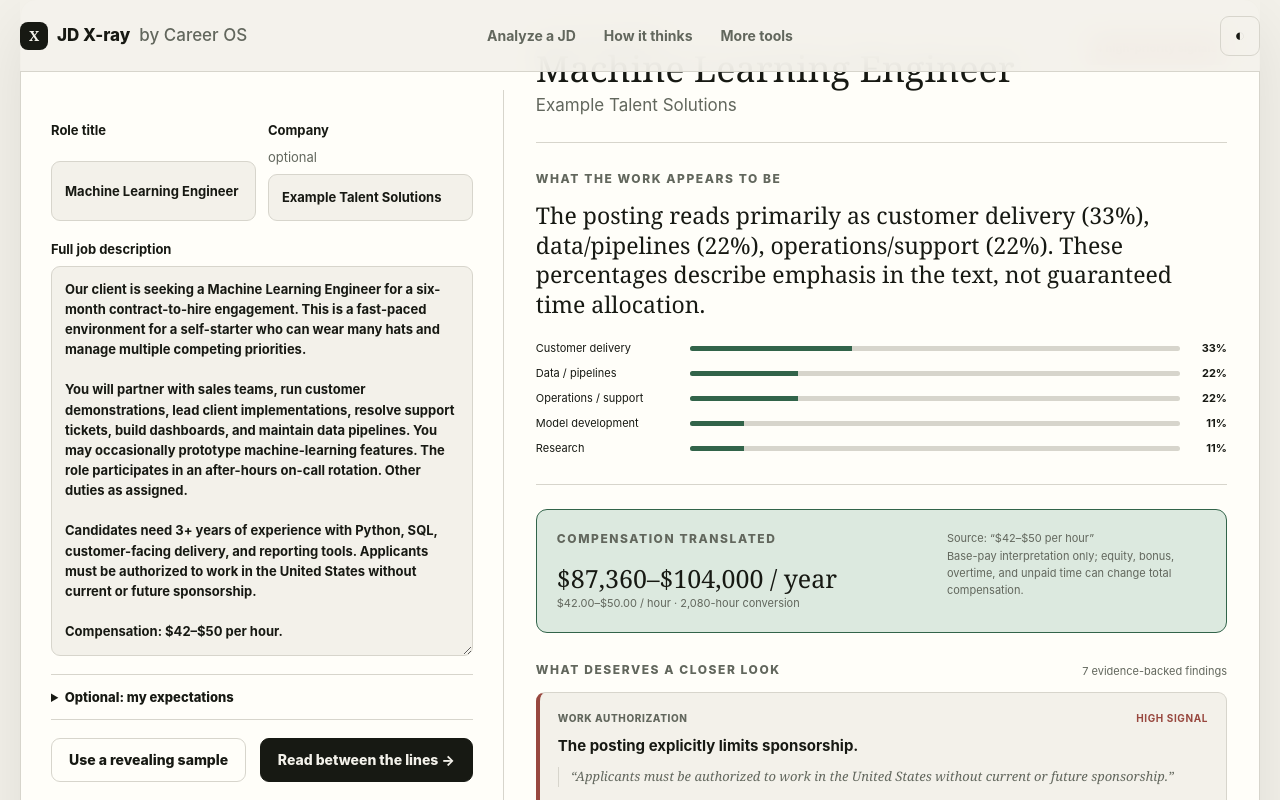
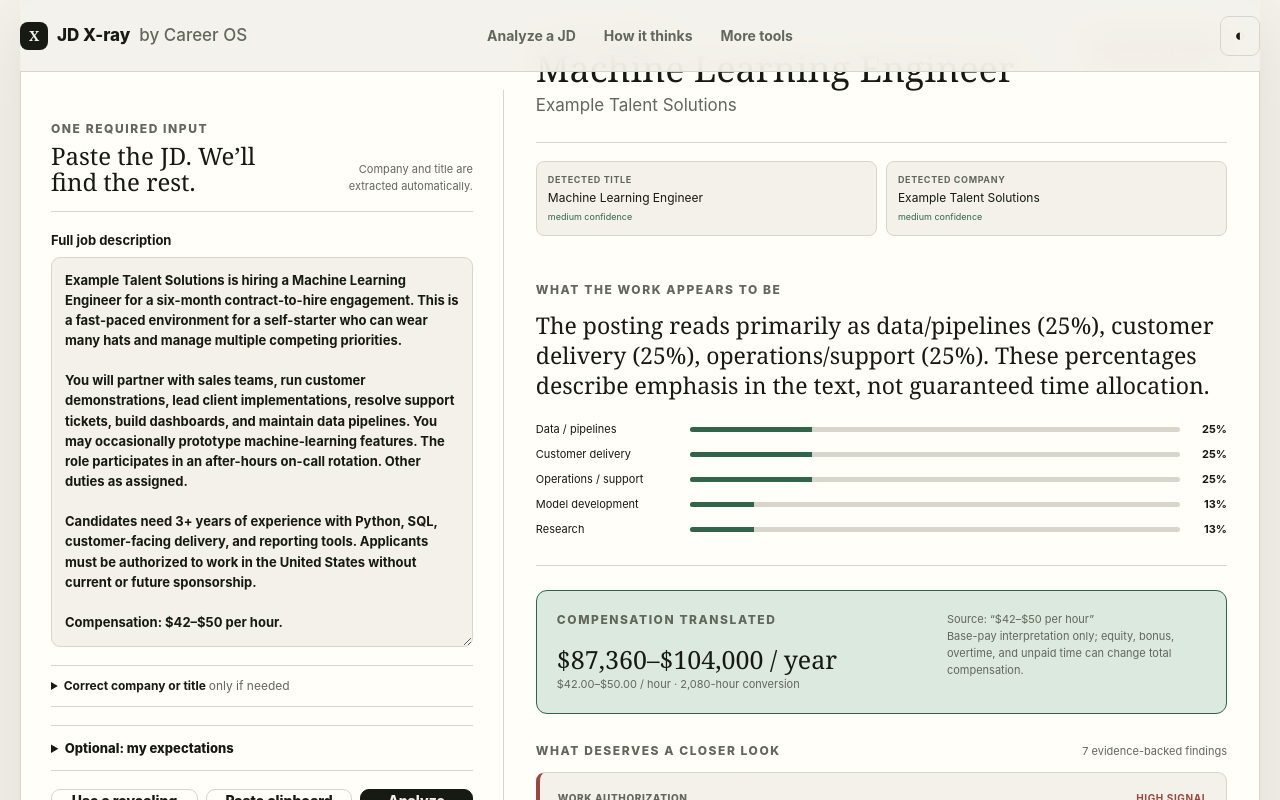
Before and after one commit to Demianman/jd-xray, a browser extension: page dist/index.html in a window 1280 px wide. Both pictures are taken after a click on the button "Use a revealing sample". Shown: the part 959-1759 px from the top of the page. Drawn offline with Linux system fonts and the light colour scheme.

Commit message:
Update Site source

```diff
--- a/dist/app.js
+++ b/dist/app.js
@@ -7,6 +7,7 @@
 const money = value => new Intl.NumberFormat("en-US", {style:"currency", currency:"USD", maximumFractionDigits:0}).format(value);
 
 function render(result, meta) {
+  const detected = result.metadata;
   const shares = Object.entries(result.work.shares).filter(([,v]) => v > 0).sort((a,b) => b[1]-a[1]);
   const high = result.findings.filter(f => f.severity === "high").length;
   const verdict = high ? `${high} high-priority signal${high === 1 ? "" : "s"}` : result.findings.length ? `${result.findings.length} signal${result.findings.length === 1 ? "" : "s"} to inspect` : "No strong hidden-risk signal detected";
@@ -14,7 +15,8 @@
   const findings = result.findings.length ? result.findings.map((f,index) => `<article class="finding ${f.severity}"><div class="finding-top"><span>${esc(categories[f.category] || f.category)}</span><b>${f.severity} signal</b></div><h4>${esc(f.title)}</h4><blockquote>“${esc(f.evidence)}”</blockquote><button class="copy-evidence" data-evidence="${index}" type="button">Copy evidence</button></article>`).join("") : `<div class="quiet"><h4>No strong pattern detected</h4><p>That does not prove the job is low-risk. The posting may simply omit the relevant details.</p></div>`;
   const qualifications = result.qualifications.requiredYears || result.qualifications.preferredYears ? `<div class="qualification-card"><p class="eyebrow">Minimum vs preferred</p><div><strong>${result.qualifications.requiredYears ?? "—"}<small>required years detected</small></strong><strong>${result.qualifications.preferredYears ?? "—"}<small>preferred years detected</small></strong></div><p>Preferred experience does not raise the detected minimum.</p></div>` : "";
   $("#report").className = "report";
-  $("#report").innerHTML = `<div class="report-head"><div><p class="eyebrow">JD X-ray report</p><h3>${esc(meta.title || "Untitled role")}</h3><p>${esc(meta.company || "Company not specified")}</p></div><span class="signal-count ${high ? "alert" : ""}">${esc(verdict)}</span></div><section class="plain-read"><p class="eyebrow">What the work appears to be</p><h4>${esc(result.summary)}</h4><div class="work-bars">${shares.map(([key,value]) => `<div><span>${esc(labels[key] || key)}</span><i><b style="width:${value}%"></b></i><strong>${value}%</strong></div>`).join("")}</div></section>${qualifications}${compensation}<section><div class="report-section-title"><p class="eyebrow">What deserves a closer look</p><span>${result.findings.length} evidence-backed finding${result.findings.length===1?"":"s"}</span></div><div class="findings">${findings}</div></section><section class="questions"><p class="eyebrow">Questions worth asking</p><ol>${result.questions.map(q => `<li>${esc(q)}</li>`).join("")}</ol></section><section class="h1b-note"><div><b>H-1B employer history</b><p>${esc(result.h1b.note)}</p></div><span>Not checked yet</span></section><p class="caveat">${esc(result.caveat)}</p>`;
+  const identity = `<div class="detected-meta"><span><b>${detected.title ? "Detected title" : "Title unavailable"}</b>${esc(detected.title || "Not confidently found")}${detected.title ? `<i>${esc(detected.titleConfidence)} confidence</i>` : ""}</span><span><b>${detected.company ? "Detected company" : "Company unavailable"}</b>${esc(detected.company || "Not confidently found")}${detected.company ? `<i>${esc(detected.companyConfidence)} confidence</i>` : ""}</span></div>`;
+  $("#report").innerHTML = `<div class="report-head"><div><p class="eyebrow">JD X-ray report</p><h3>${esc(detected.title || "Role title not confirmed")}</h3><p>${esc(detected.company || "Company not confirmed")}</p></div><span class="signal-count ${high ? "alert" : ""}">${esc(verdict)}</span></div>${identity}<section class="plain-read"><p class="eyebrow">What the work appears to be</p><h4>${esc(result.summary)}</h4><div class="work-bars">${shares.map(([key,value]) => `<div><span>${esc(labels[key] || key)}</span><i><b style="width:${value}%"></b></i><strong>${value}%</strong></div>`).join("")}</div></section>${qualifications}${compensation}<section><div class="report-section-title"><p class="eyebrow">What deserves a closer look</p><span>${result.findings.length} evidence-backed finding${result.findings.length===1?"":"s"}</span></div><div class="findings">${findings}</div></section><section class="questions"><p class="eyebrow">Questions worth asking</p><ol>${result.questions.map(q => `<li>${esc(q)}</li>`).join("")}</ol></section><section class="h1b-note"><div><b>H-1B employer history</b><p>${esc(result.h1b.note)}</p></div><span>Not checked yet</span></section><p class="caveat">${esc(result.caveat)}</p>`;
   document.querySelectorAll(".copy-evidence").forEach((button,index) => button.onclick = async () => { await navigator.clipboard.writeText(result.findings[index].evidence); button.textContent = "Copied"; setTimeout(() => button.textContent = "Copy evidence", 1200); });
 }
 
@@ -28,11 +30,24 @@
 
 $("#sample").onclick = () => {
   const form = $("#jd-form");
-  form.elements.title.value = "Machine Learning Engineer";
-  form.elements.company.value = "Example Talent Solutions";
+  form.elements.title.value = "";
+  form.elements.company.value = "";
   form.elements.expectedAnnual.value = "120000";
-  form.elements.jd.value = `Our client is seeking a Machine Learning Engineer for a six-month contract-to-hire engagement. This is a fast-paced environment for a self-starter who can wear many hats and manage multiple competing priorities.\n\nYou will partner with sales teams, run customer demonstrations, lead client implementations, resolve support tickets, build dashboards, and maintain data pipelines. You may occasionally prototype machine-learning features. The role participates in an after-hours on-call rotation. Other duties as assigned.\n\nCandidates need 3+ years of experience with Python, SQL, customer-facing delivery, and reporting tools. Applicants must be authorized to work in the United States without current or future sponsorship.\n\nCompensation: $42–$50 per hour.`;
+  form.elements.jd.value = `Example Talent Solutions is hiring a Machine Learning Engineer for a six-month contract-to-hire engagement. This is a fast-paced environment for a self-starter who can wear many hats and manage multiple competing priorities.\n\nYou will partner with sales teams, run customer demonstrations, lead client implementations, resolve support tickets, build dashboards, and maintain data pipelines. You may occasionally prototype machine-learning features. The role participates in an after-hours on-call rotation. Other duties as assigned.\n\nCandidates need 3+ years of experience with Python, SQL, customer-facing delivery, and reporting tools. Applicants must be authorized to work in the United States without current or future sponsorship.\n\nCompensation: $42–$50 per hour.`;
   form.requestSubmit();
+};
+
+$("#clipboard").onclick = async () => {
+  const button = $("#clipboard"), form = $("#jd-form");
+  try {
+    const text = await navigator.clipboard.readText();
+    if (text.trim().length < 100) throw new Error("The clipboard does not contain a full JD yet.");
+    form.elements.jd.value = text;
+    form.requestSubmit();
+  } catch (error) {
+    button.textContent = "Clipboard unavailable — paste into the box";
+    setTimeout(() => button.textContent = "Paste clipboard + analyze", 2600);
+  }
 };
 
 $("#theme").onclick = () => { const next = document.documentElement.dataset.theme === "dark" ? "light" : "dark"; document.documentElement.dataset.theme = next; localStorage.setItem("jd-xray-theme", next); };
--- a/dist/engine.js
+++ b/dist/engine.js
@@ -63,6 +63,50 @@
 function clean(text) { return String(text || "").replace(/\s+/g, " ").trim(); }
 function sentences(text) { return String(text || "").replace(/\bU\.S\./gi, "US").split(SENTENCE_SPLIT).map(clean).filter(s => s.length >= 12 && s.length <= 700); }
 function uniq(items) { return [...new Set(items)]; }
+
+function tidyEntity(value) {
+  return clean(value).replace(/^[\s:–—-]+|[\s:–—-]+$/g, "").replace(/\s+(?:careers?|jobs?|hiring)$/i, "").slice(0, 120);
+}
+
+function plausibleTitle(value) {
+  const title = tidyEntity(value).replace(/\s+(?:in|at)\s+(?:our|the)\s+.+$/i, "");
+  return /\b(?:engineer|scientist|developer|analyst|manager|specialist|researcher|designer|consultant|architect|director|intern|associate|technician|lead)\b/i.test(title) && title.split(/\s+/).length <= 14 ? title : null;
+}
+
+export function extractMetadata(text, options = {}) {
+  const raw = String(text || "").replace(/\r/g, "");
+  const lines = raw.split("\n").map(clean).filter(Boolean).slice(0, 80);
+  let title = tidyEntity(options.title || ""), company = tidyEntity(options.company || "");
+  let titleConfidence = title ? "confirmed" : "unavailable", companyConfidence = company ? "confirmed" : "unavailable";
+  let titleEvidence = title ? "User-provided title" : null, companyEvidence = company ? "User-provided company" : null;
+  if (!title) {
+    for (const line of lines.slice(0, 30)) {
+      const labelled = line.match(/^(?:job\s+)?(?:title|role|position)\s*[:–—-]\s*(.+)$/i);
+      const heading = lines.indexOf(line) < 8 ? plausibleTitle(line) : null;
+      const hired = line.match(/(?:we (?:are|'re) |(?:is|are) )(?:actively )?(?:hiring|seeking|looking for)\s+(?:an?\s+|our next\s+)?(.+?)(?:\s+(?:to|who will|for (?:an?|the|our)|at (?:our|the))\b|[.!]|$)/i);
+      const joined = line.match(/join\s+.+?\s+as\s+(?:an?\s+)?(.+?)(?:\s+(?:to|who will|and)\b|[.!]|$)/i);
+      const candidate = plausibleTitle(labelled?.[1] || hired?.[1] || joined?.[1] || heading || "");
+      if (candidate) { title = candidate; titleConfidence = labelled || (heading && !hired && !joined) ? "high" : "medium"; titleEvidence = line; break; }
+    }
+  }
+  if (!company) {
+    for (const line of lines.slice(0, 40)) {
+      const labelled = line.match(/^(?:company|organization|employer)\s*[:–—-]\s*(.+)$/i);
+      const about = line.match(/^about\s+([A-Z][A-Za-z0-9&.'’ -]{1,70})$/);
+      const atCompany = line.match(/^at\s+([A-Z][A-Za-z0-9&.'’ -]{1,60}),\s+(?:we|our)\b/);
+      const companyIs = line.match(/^([A-Z][A-Za-z0-9&.'’ -]{1,60})\s+is\s+(?:an?|the|one of|building|creating|transforming|hiring)\b/);
+      const join = line.match(/^join\s+([A-Z][A-Za-z0-9&.'’ -]{1,60})\s+as\b/i);
+      const candidate = tidyEntity(labelled?.[1] || about?.[1] || atCompany?.[1] || companyIs?.[1] || join?.[1] || "");
+      if (candidate && !/^(our client|the company|company|we)$/i.test(candidate) && candidate.split(/\s+/).length <= 10) { company = candidate; companyConfidence = labelled || about ? "high" : "medium"; companyEvidence = line; break; }
+    }
+  }
+  if (!title && options.pageTitle) {
+    const parts = String(options.pageTitle).split(/\s+[|·–—-]\s+/);
+    const candidate = parts.map(plausibleTitle).find(Boolean);
+    if (candidate) { title = candidate; titleConfidence = "low"; titleEvidence = options.pageTitle; }
+  }
+  return {title: title || null, company: company || null, titleConfidence, companyConfidence, titleEvidence, companyEvidence};
+}
 
 function findSignals(allSentences, rules, category) {
   const findings = [];
@@ -155,9 +199,10 @@
 export function analyzeJD(text, options = {}) {
   if (clean(text).length < 100) throw new Error("Paste a fuller job description so the analysis has enough context.");
   const allSentences = sentences(text);
+  const metadata = extractMetadata(text, options);
   const work = classifyWork(allSentences);
   const findings = Object.entries(SIGNALS).flatMap(([category, rules]) => findSignals(allSentences, rules, category));
-  const mismatch = titleMismatch(options.title || "", work);
+  const mismatch = titleMismatch(metadata.title || "", work);
   if (mismatch) findings.push(mismatch);
   const compensation = parseCompensation(text);
   const qualifications = parseQualifications(allSentences);
@@ -167,7 +212,7 @@
   const auth = findings.filter(f => f.category === "authorization" || f.category === "export_control");
   const workAuthorization = auth.some(f => f.status === "conflict") ? "conflict" : auth.some(f => f.status === "available") ? "available" : auth.length ? "review" : "not_stated";
   const ordered = findings.sort((a,b) => b.weight - a.weight || a.category.localeCompare(b.category));
-  return {version: 1, summary: summarize(work, options.title), work, qualifications, findings: ordered, compensation, expectedAnnual: expectedAnnual || null, workAuthorization, h1b: {status: "not_checked", note: "Employer filing history is not checked in this local prototype. Past filings would not prove sponsorship for this role."}, questions: questions(ordered, work, compensation), caveat: "This report identifies evidence-backed risk signals in the posting. It does not verify the employer, predict working conditions, or provide legal advice."};
+  return {version: 1, metadata, summary: summarize(work, metadata.title), work, qualifications, findings: ordered, compensation, expectedAnnual: expectedAnnual || null, workAuthorization, h1b: {status: "not_checked", note: "Employer filing history is not checked in this local prototype. Past filings would not prove sponsorship for this role."}, questions: questions(ordered, work, compensation), caveat: "This report identifies evidence-backed risk signals in the posting. It does not verify the employer, predict working conditions, or provide legal advice."};
 }
 
 export { parseCompensation };
--- a/dist/index.html
+++ b/dist/index.html
@@ -22,10 +22,11 @@
       <div class="section-heading"><div><p class="eyebrow">Try it on a real posting</p><h2>What is this JD not saying plainly?</h2></div><p>Results are risk signals, not accusations. Every conclusion points back to the text so you can judge it yourself.</p></div>
       <div class="workbench">
         <form id="jd-form" class="input-panel">
-          <div class="field-row"><label>Role title<input name="title" placeholder="Machine Learning Engineer"></label><label>Company <span>optional</span><input name="company" placeholder="Company name"></label></div>
+          <div class="paste-head"><div><p class="eyebrow">One required input</p><h3>Paste the JD. We’ll find the rest.</h3></div><span>Company and title are extracted automatically.</span></div>
           <label>Full job description<textarea name="jd" rows="18" minlength="100" placeholder="Paste the complete job description here…" required></textarea></label>
+          <details class="metadata-override"><summary>Correct company or title <span>only if needed</span></summary><div class="field-row"><label>Role title<input name="title" placeholder="Auto-detect"></label><label>Company<input name="company" placeholder="Auto-detect"></label></div></details>
           <details class="expectations"><summary>Optional: my expectations</summary><div><label>Minimum acceptable annual base salary<input name="expectedAnnual" type="number" min="0" step="1000" placeholder="120000"></label><p>Used only to flag a posted range below your floor. It stays in this browser.</p></div></details>
-          <div class="form-actions"><button type="button" class="button" id="sample">Use a revealing sample</button><button class="button primary" type="submit">Read between the lines →</button></div>
+          <div class="form-actions stacked-actions"><button type="button" class="button" id="sample">Use a revealing sample</button><div><button type="button" class="button" id="clipboard">Paste clipboard + analyze</button><button class="button primary" type="submit">Analyze this JD →</button></div></div>
         </form>
         <section id="report" class="report empty-report" aria-live="polite"><div><span>↳</span><h3>Your report will appear here.</h3><p>Start with one real JD. You do not need to describe yourself first.</p></div></section>
       </div>
--- a/dist/report.css
+++ b/dist/report.css
@@ -5,3 +5,17 @@
 .qualification-card small{display:block;color:var(--muted);font:500 10px Inter,sans-serif}
 .qualification-card>p:last-child{max-width:220px;margin:0;color:var(--muted);font-size:11px}
 @media(max-width:560px){.qualification-card{grid-template-columns:1fr}.qualification-card>p:last-child{max-width:none}}
+.paste-head{display:flex;justify-content:space-between;gap:20px;align-items:end;padding-bottom:15px;border-bottom:1px solid var(--line)}
+.paste-head .eyebrow{margin-bottom:4px}
+.paste-head h3{margin:0;font:500 24px/1.1 Georgia,serif}
+.paste-head>span{max-width:190px;color:var(--muted);font-size:11px;text-align:right}
+.metadata-override{padding:11px 0;border-block:1px solid var(--line)}
+.metadata-override summary{cursor:pointer;font-size:12px;font-weight:750}
+.metadata-override summary span{color:var(--muted);font-weight:400}
+.metadata-override .field-row{padding-top:13px}
+.stacked-actions>div{display:flex;gap:8px}
+.detected-meta{display:grid;grid-template-columns:1fr 1fr;gap:9px;margin:18px 0}
+.detected-meta>span{display:grid;gap:2px;padding:11px;border:1px solid var(--line);border-radius:8px;background:var(--bg);font-size:12px}
+.detected-meta b{color:var(--muted);font-size:9px;text-transform:uppercase;letter-spacing:.07em}
+.detected-meta i{color:var(--green);font-size:9px;font-style:normal}
+@media(max-width:700px){.paste-head{display:grid}.paste-head>span{text-align:left}.stacked-actions,.stacked-actions>div{display:grid}.detected-meta{grid-template-columns:1fr}}
```
Also changed, not shown: extension/engine.js (+47 -2 lines), extension/sidepanel.js (+2 -2 lines), scripts/test-engine.mjs (+22 -1 lines), 1 other file.
